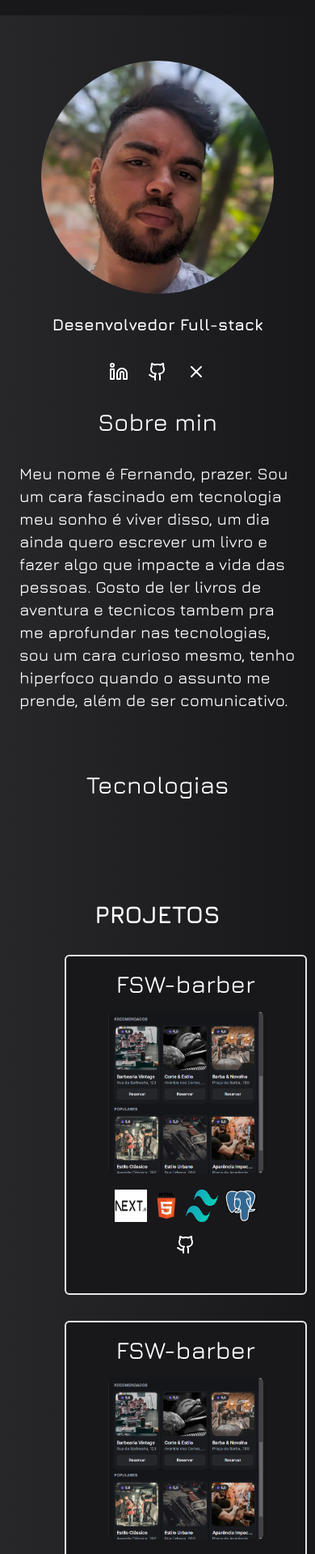
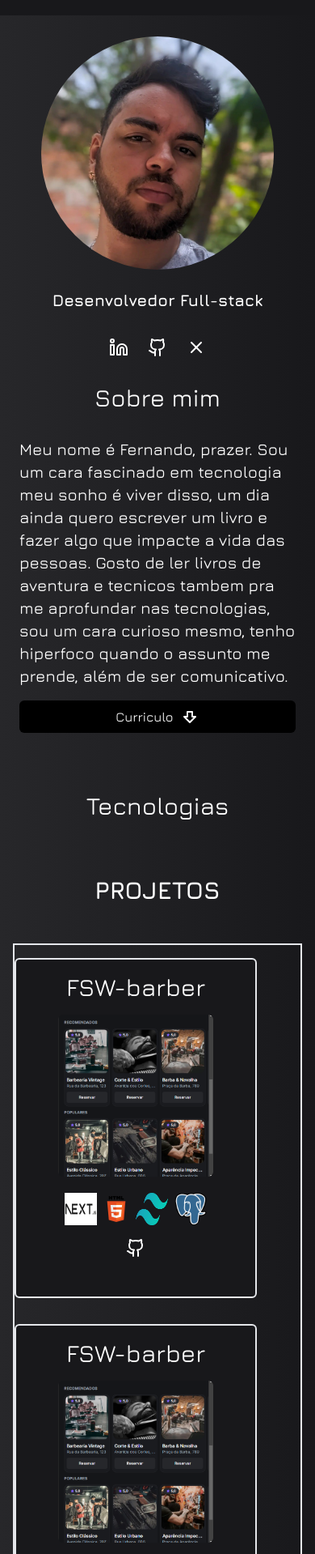
Before and after one commit to Fernandinprog/portifolio, a React (Vite) app: page / in a window 390 px wide. Shown: the part 43-1962 px from the top of the page at 81% size. Built offline with nearby package versions, Linux system fonts and the light colour scheme.

Commit message:
add: pdf-curriculum

```diff
--- a/package.json
+++ b/package.json
@@ -14,7 +14,9 @@
     "lucide": "^0.447.0",
     "lucide-react": "^0.447.0",
     "react": "^18.3.1",
-    "react-dom": "^18.3.1"
+    "react-dom": "^18.3.1",
+    "react-toastify": "^10.0.6",
+    "toastify-js": "^1.12.0"
   },
   "devDependencies": {
     "@eslint/js": "^9.11.1",
--- a/src/components/Cardproject.jsx
+++ b/src/components/Cardproject.jsx
@@ -7,9 +7,9 @@ import Fswbarber from "/fsw-barber.png";
 const Cardproject = () => {
   return (
     <>
-      <div className="flex flex-col   items-center    w-full h-[4000px] lg:h-[1000px] bg-gradient-to-r from-zinc-800 to-zinc-900   p-4  gap-4 ">
-        <h1 className="text-white text-3xl uppercase font-bold">Projetos</h1>
-        <div className="grid grid-cols-1 lg:grid-cols-4 ml-14 w-[80%] h-[800px]  gap-4">
+      <div className="flex flex-col   items-center     w-full h-[4000px] lg:h-[1100px] bg-gradient-to-r from-zinc-800 to-zinc-900 p-4 gap-4 ">
+        <h1 className="text-white text-3xl uppercase mb-8 font-bold">Projetos</h1>
+        <div className="grid grid-cols-1 border-2 lg:grid-cols-4 lg:justify-items-center   w-full   gap-4">
           <div className="card flex flex-col w-[300px] h-[420px] border-2 cursor-pointer hover:border-fuchsia-600 duration-300 ease-in-out bg-zinc-900 rounded-md items-center p-4  mt-4 gap-4 ">
             <h1 className="text-3xl text-white">FSW-barber</h1>
             <img className="w-48 rounded-md" src={Fswbarber} alt="" />
@@ -114,8 +114,6 @@ const Cardproject = () => {
             </p>
             <Github className="text-white cursor-pointer"></Github>
           </div>
-
-
         </div>
       </div>
     </>
--- a/src/components/Contact.jsx
+++ b/src/components/Contact.jsx
@@ -1,16 +1,20 @@
 import { Bird, Mail, User } from "lucide-react";
 import TelImage from "/email.jpg";
+import { toast, ToastContainer } from "react-toastify";
+import "react-toastify/dist/ReactToastify.css";
 const Contact = () => {
+  function handleClick(event) {
+    event.preventDefault();
+    toast.success("Sua mensagem foi enviada com sucesso!");
+  }
+
   return (
     <div className="flex flex-col  w-full    items-center bg-gradient-to-t from-zinc-800 to-zinc-900   p-2  gap-4 h-[1000px] lg:h-[800px]">
+      <ToastContainer />
       <h1 className="text-3xl text-white mt-4 font-bold">Contato</h1>
       <div className=" flex  flex-col mt-12 mb-4 lg:flex-row gap-4 justify-center items-center w-full ">
         <img className="w-[400px]     rounded-md  " src={TelImage} />
-        <form
-          action="POST-email"
-          method="POST"
-          className="flex flex-col mt-8 items-center w-[400px] lg:w-[600px] bg-slate-200 rounded-lg gap-4  p-10 shadow-2xl  "
-        >
+        <form className="flex flex-col mt-8 items-center w-[400px] lg:w-[600px] bg-slate-200 rounded-lg gap-4  p-10 shadow-2xl  ">
           <div className="flex  gap-4 justify-center w-full items-center">
             <label className="text-xl text-white font-bold">
               <User className="text-black" />
@@ -43,7 +47,10 @@ const Contact = () => {
             <textarea className="rounded-md mt-4 w-full"></textarea>
           </div>
           <div className="w-full flex justify-center items-center  border-black">
-            <button className="bg-blue-500 hover:bg-blue-700 duration-150 w-[40%] text-white font-bold py-2 px-4 rounded-md">
+            <button
+              onClick={handleClick}
+              className="bg-blue-500 hover:bg-blue-700 duration-150 w-[40%] text-white font-bold py-2 px-4 rounded-md"
+            >
               Enviar
             </button>
           </div>
--- a/src/components/Home.jsx
+++ b/src/components/Home.jsx
@@ -30,7 +30,7 @@ const Home = () => {
   return (
     <div className="flex flex-col w-full  bg-gradient-to-r from-zinc-800 to-zinc-900  items-center p-2  gap-4 ">
       <div className=" mobile desktop flex gap-6 flex-col mt-12 items-center justify-center  w-72">
-        <img className="rounded-full " src={FotoPerfil} alt="" />
+        <img className="rounded-full mt-8 " src={FotoPerfil} alt="" />
         <h1 className="  text-white text-xl font-bold ">
           Desenvolvedor Full-stack
         </h1>
--- a/src/components/Navbar.jsx
+++ b/src/components/Navbar.jsx
@@ -1,6 +1,25 @@
 import { MenuIcon } from "lucide-react";
 import { useState } from "react";
 
+document.querySelectorAll('a[href^="#"]').forEach(link => {
+  link.addEventListener('click', function(event) {
+      event.preventDefault(); // Evita o comportamento padrão do link
+
+      const targetId = this.getAttribute('href').substring(1);
+      const targetElement = document.getElementById(targetId);
+
+      if (targetElement) {
+          targetElement.scrollIntoView({
+              behavior: 'smooth',
+              block: 'start'
+          });
+      }
+  });
+});
+var navtransparent = "bg-transparent"
+if (window.scrollY > 100) {
+  navtransparent = "bg-zinc-900"
+}
 
 const NavBar = () => {
     const [isOpen, setIsOpen] = useState(false);
@@ -9,7 +28,7 @@ const NavBar = () => {
       setIsOpen(!isOpen);
     };
     return (
-        <nav className="bg-zinc-900 p-4">
+        <nav onScroll={navtransparent} className="bg-zinc-900 p-4 fixed top-0 left-0 right-0 z-50">
         <div className="container mx-auto flex justify-between items-center">
           <div className="text-white text-xl font-bold">Nando/Dev</div>
 
--- a/src/components/Sobre.jsx
+++ b/src/components/Sobre.jsx
@@ -1,6 +1,6 @@
+import { ArrowBigDown } from "lucide-react";
 import Tecnologias from "./Tecnologias";
 import gsap from "gsap";
-
 
 const pp = matchMedia("(min-width: 768px)");
 pp.addEventListener("change", () => {
@@ -27,9 +27,17 @@ gsap.to(".apresentacao", {
   ease: "power1.in",
 });
 const Sobre = () => {
+  const handleDownload = () => {
+    const pdfpath = "/Currículo_.pdf";
+    const link = document.createElement("a");
+    link.href = pdfpath;
+    link.download = "Currículo_.pdf";
+    document.body.appendChild(link);
+    console.log(link);
+  };
   return (
     <div className="flex flex-col w-full   items-center bg-gradient-to-r from-zinc-800 to-zinc-900  p-2  gap-4 h-[600px]">
-      <h1 className="text-3xl text-white">Sobre min</h1>
+      <h1 className="text-3xl text-white">Sobre mim</h1>
       <div className="w-full flex flex-col text-start p-4 lg:w-1/2 text-white  rounded-md">
         <p className="apresentacao text-xl">
           Meu nome é Fernando, prazer. Sou um cara fascinado em tecnologia meu
@@ -39,6 +47,12 @@ const Sobre = () => {
           mesmo, tenho hiperfoco quando o assunto me prende, além de ser
           comunicativo.
         </p>
+        <button
+          onClick={handleDownload}
+          className="flex gap-2 items-center justify-center mt-4 bg-black text-white p-2 rounded-md"
+        >
+          Curriculo <ArrowBigDown />
+        </button>
       </div>
       <span className="w-full  h-[1px] mt-4 bg-black  "></span>
       <div className="w-full flex flex-col p-2  gap-6 items-center">
--- a/src/index.css
+++ b/src/index.css
@@ -6,3 +6,6 @@
     font-family: "Jura";
     font-weight: 500;
 }
+html{
+    scroll-behavior: smooth;
+}
```
Also changed, not shown: 2 other files (tests, documents, lock files or other folders).
